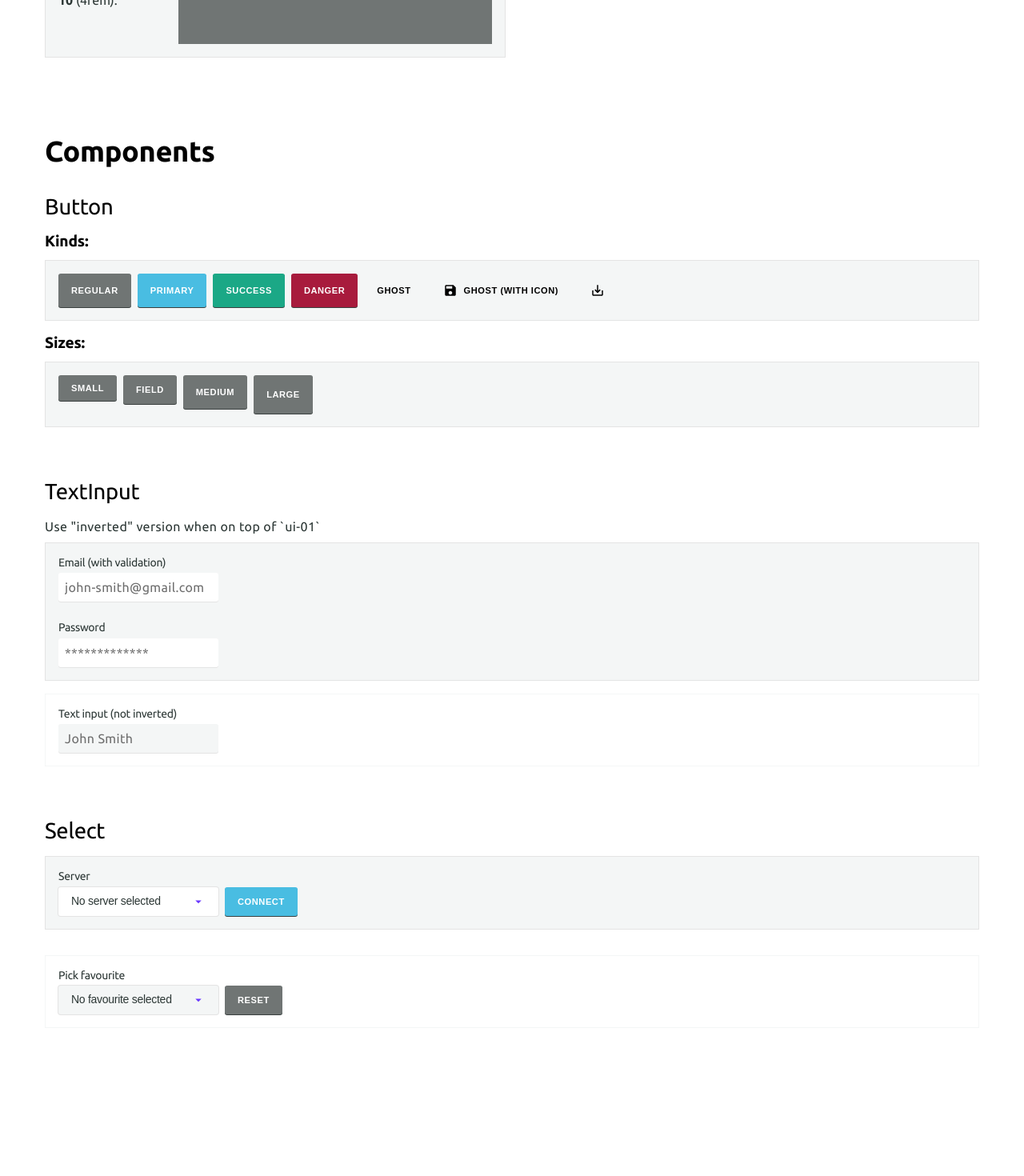
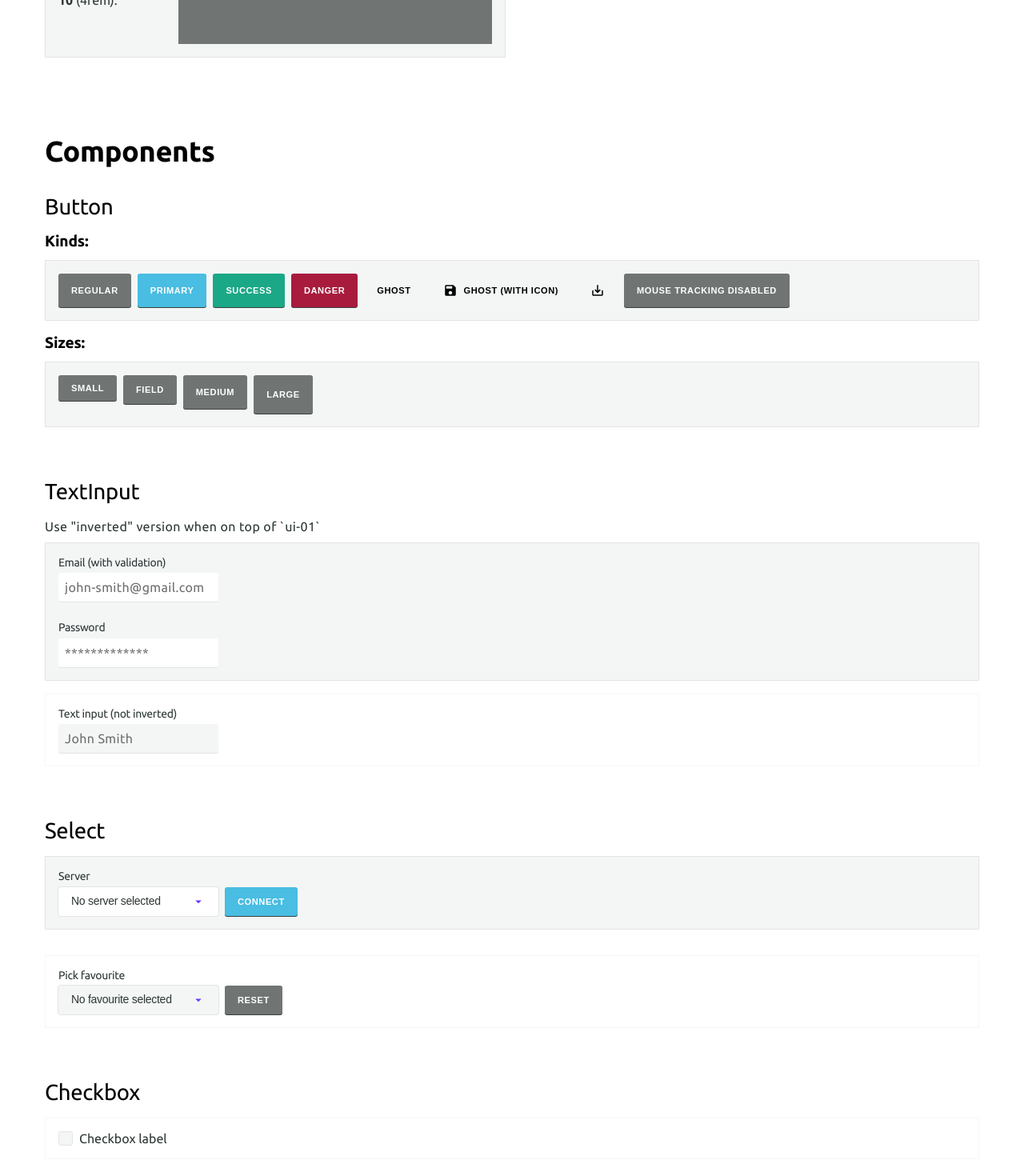
Before and after one commit to ryfylke-react-as/design, a React (Create React App) app: page / in a window 1280 px wide. Shown: the part 1005-2475 px from the top of the page at 80% size. Before the commit the page ends 2362 px from the top, so only its background shows below. Built offline with nearby package versions, Linux system fonts and the light colour scheme.

Commit message:
feat: Checkbox

```diff
--- a/src/App.tsx
+++ b/src/App.tsx
@@ -13,6 +13,7 @@ import { SelectDemo } from "./demos/SelectDemo";
 import { DemoContainer } from "./demo.styles";
 import { Button } from "./components/Button";
 import { Check } from "@material-ui/icons";
+import { CheckboxDemo } from "./demos/CheckboxDemo";
 
 function App() {
   const [isDm, setDM] = useState(false);
@@ -94,6 +95,7 @@ function App() {
         <ButtonDemo />
         <TextInputDemo />
         <SelectDemo />
+        <CheckboxDemo />
       </List>
     </Container>
   );
--- a/src/components/Button.tsx
+++ b/src/components/Button.tsx
@@ -19,6 +19,7 @@ interface ButtonProps
   kind?: ButtonKind;
   size?: ButtonSize;
   isFixedPosition?: boolean;
+  disableMouseTrack?: boolean;
   /** Made for MUI-icons */
   icon?: ReactNode;
 }
@@ -29,6 +30,7 @@ export function Button({
   children,
   icon,
   isFixedPosition,
+  disableMouseTrack,
   ...rest
 }: ButtonProps) {
   const buttonRef = useRef<HTMLButtonElement>(null);
@@ -37,7 +39,7 @@ export function Button({
     y: 0,
   });
   const onMouseMove = (event: MouseEvent<HTMLButtonElement>) => {
-    if (buttonRef?.current) {
+    if (buttonRef?.current && !disableMouseTrack) {
       const { pageX, pageY } = event;
       const { offsetLeft, offsetTop } = getTotalOffset(
         buttonRef?.current
@@ -55,6 +57,7 @@ export function Button({
         y,
       });
     }
+    rest?.onMouseMove?.(event);
   };
   return (
     <StyledButton
@@ -63,6 +66,7 @@ export function Button({
       type={rest?.type ?? "button"}
       ref={buttonRef}
       onMouseMove={onMouseMove}
+      disableMouseTrack={disableMouseTrack}
       {...rest}
       style={
         {
@@ -84,6 +88,7 @@ export function Button({
 type StyledProps = {
   kind: ButtonKind;
   size: ButtonSize;
+  disableMouseTrack?: boolean;
 };
 
 const KIND_TO_BG: Record<ButtonKind, string> = {
@@ -233,5 +238,12 @@ export const StyledButton = styled.button<StyledProps>`
       transform: translateY(1px);
     }
   }
+  ${(props) =>
+    props.disableMouseTrack &&
+    `
+    &::after {
+      display:none !important;
+    }
+  `}
   cursor: pointer;
 `;
--- /dev/null
+++ b/src/components/Checkbox.tsx
@@ -0,0 +1,124 @@
+import { BaseHTMLAttributes, useState } from "react";
+import styled, { css, keyframes } from "styled-components";
+import { useID } from "../hooks/useID";
+import Check from "../svgr/Check";
+import { spread } from "../utils";
+
+interface CheckboxProps
+  extends Omit<
+    BaseHTMLAttributes<HTMLInputElement>,
+    "checked" | "onChange"
+  > {
+  checked?: boolean;
+  onChange?: (checked: boolean) => void;
+  label?: string;
+  labelProps?: BaseHTMLAttributes<HTMLLabelElement>;
+  containerProps?: BaseHTMLAttributes<HTMLDivElement>;
+}
+
+export function Checkbox({
+  checked: propChecked,
+  onChange: propOnChange,
+  label,
+  labelProps,
+  containerProps,
+  ...props
+}: CheckboxProps) {
+  const [stateChecked, setStateChecked] = useState(false);
+  const checked = propChecked ?? stateChecked;
+  const onChange = propOnChange ?? setStateChecked;
+  const id = useID();
+  return (
+    <CheckboxContainer {...spread(containerProps)}>
+      <StyledInput
+        checked={checked}
+        onChange={() => onChange(!checked)}
+        type="checkbox"
+        id={id}
+        {...spread(props)}
+      />
+      <StyledCheckbox htmlFor={id} checked={checked}>
+        <Check />
+      </StyledCheckbox>
+      {label ? (
+        <label htmlFor={id} {...spread(labelProps)}>
+          {label}
+        </label>
+      ) : (
+        ""
+      )}
+    </CheckboxContainer>
+  );
+}
+
+const checkAnim = keyframes`
+  0% {
+    clip-path: polygon(0 0, 0 0, 0 0, 0% 100%);
+  }
+  50% {
+    clip-path: polygon(0 0, 0 0, 50% 100%, 0% 100%);
+  }
+  to {
+    clip-path: polygon(0 0, 100% 0, 100% 100%, 0% 100%);
+  }
+`;
+
+const StyledCheckbox = styled.label<{
+  checked?: boolean;
+}>`
+  --size: 18px;
+  width: var(--size);
+  height: var(--size);
+  background: ${(props) =>
+    props.checked ? "var(--c-focus)" : "var(--c-ui-01)"};
+  border: 1px solid
+    ${(props) =>
+      props.checked ? "var(--c-focus)" : "var(--c-ui-02)"};
+  border-radius: var(--roundness-01);
+  display: inline-block;
+  cursor: pointer;
+  svg {
+    fill: var(--c-text-04);
+    path {
+      stroke-dasharray: 57;
+      stroke-dashoffset: 57;
+      transition: opacity 0.1s var(--ease-01);
+      ${(props) =>
+        !props.checked &&
+        `
+        opacity:0;
+      `}
+      ${(props) =>
+        props.checked &&
+        css`
+          animation: ${checkAnim} 0.2s var(--ease-01);
+          animation-fill-mode: both;
+        `}
+    }
+  }
+`;
+
+const StyledInput = styled.input`
+  position: absolute;
+  overflow: hidden;
+  width: 1px;
+  height: 1px;
+  padding: 0;
+  border: 0;
+  margin: -1px;
+  clip: rect(0, 0, 0, 0);
+  visibility: inherit;
+  white-space: nowrap;
+  top: 1.25rem;
+  left: 0.7rem;
+`;
+
+const CheckboxContainer = styled.div`
+  position: relative;
+  display: flex;
+  gap: var(--s-03);
+  label {
+    cursor: pointer;
+    user-select: none;
+  }
+`;
--- a/src/demo.constants.tsx
+++ b/src/demo.constants.tsx
@@ -22,6 +22,7 @@ export const buttonKinds: Array<{
   kind: ButtonKind;
   text: string;
   icon?: ReactNode;
+  disableMouseTrack?: boolean;
   onClick?: () => void;
 }> = [
   {
@@ -75,6 +76,11 @@ export const buttonKinds: Array<{
         kind: "success",
         icon: <Check />,
       }),
+  },
+  {
+    disableMouseTrack: true,
+    kind: "regular",
+    text: "Mouse tracking disabled",
   },
 ];
 
--- a/src/demos/ButtonDemo.tsx
+++ b/src/demos/ButtonDemo.tsx
@@ -14,6 +14,7 @@ export function ButtonDemo() {
             kind={item.kind}
             icon={item?.icon}
             onClick={item.onClick}
+            disableMouseTrack={item?.disableMouseTrack}
           >
             {item.text}
           </Button>
--- /dev/null
+++ b/src/demos/CheckboxDemo.tsx
@@ -0,0 +1,19 @@
+import { Checkbox } from "../components/Checkbox";
+import { Header } from "../components/Header";
+import { DemoContainer, ComponentBox } from "../demo.styles";
+
+export function CheckboxDemo() {
+  return (
+    <DemoContainer>
+      <Header order={2}>Checkbox</Header>
+      <ComponentBox
+        style={{
+          background: "var(--c-ui-bg)",
+          border: "1px solid var(--c-ui-01)",
+        }}
+      >
+        <Checkbox label="Checkbox label" />
+      </ComponentBox>
+    </DemoContainer>
+  );
+}
--- /dev/null
+++ b/src/hooks/useID.ts
@@ -0,0 +1,7 @@
+import { useState } from "react";
+import { gid } from "../utils";
+
+export function useID() {
+  const [id] = useState(gid());
+  return id;
+}
--- /dev/null
+++ b/src/svgr/Check.tsx
@@ -0,0 +1,21 @@
+import * as React from "react";
+import { SVGProps } from "react";
+
+export const Check = (props: SVGProps<SVGSVGElement>) => (
+  <svg
+    width={17}
+    height={16}
+    fill="none"
+    xmlns="http://www.w3.org/2000/svg"
+    viewBox="0 0 17 16"
+    {...props}
+  >
+    <path
+      d="M6.297 12.398 1.6 7.091 0 8.886l3.148 3.557L6.811 16S15.479 3.733 17.337 2.133C19.194.533 16.56 0 16.56 0L6.297 12.398Z"
+      fill="var(--cds-ui-bg)"
+      stroke-dasharray="57"
+    />
+  </svg>
+);
+
+export default Check;
--- a/src/utils.ts
+++ b/src/utils.ts
@@ -30,3 +30,14 @@ export const getTotalOffset = (el: HTMLElement) => {
   }
   return { offsetLeft, offsetTop };
 };
+
+let counter = 0;
+
+export const gid = () => {
+  counter += 1;
+  return `ryfrea--gid-${counter}`;
+};
+
+export const spread = (obj?: any) => {
+  return obj ?? {};
+};
```
